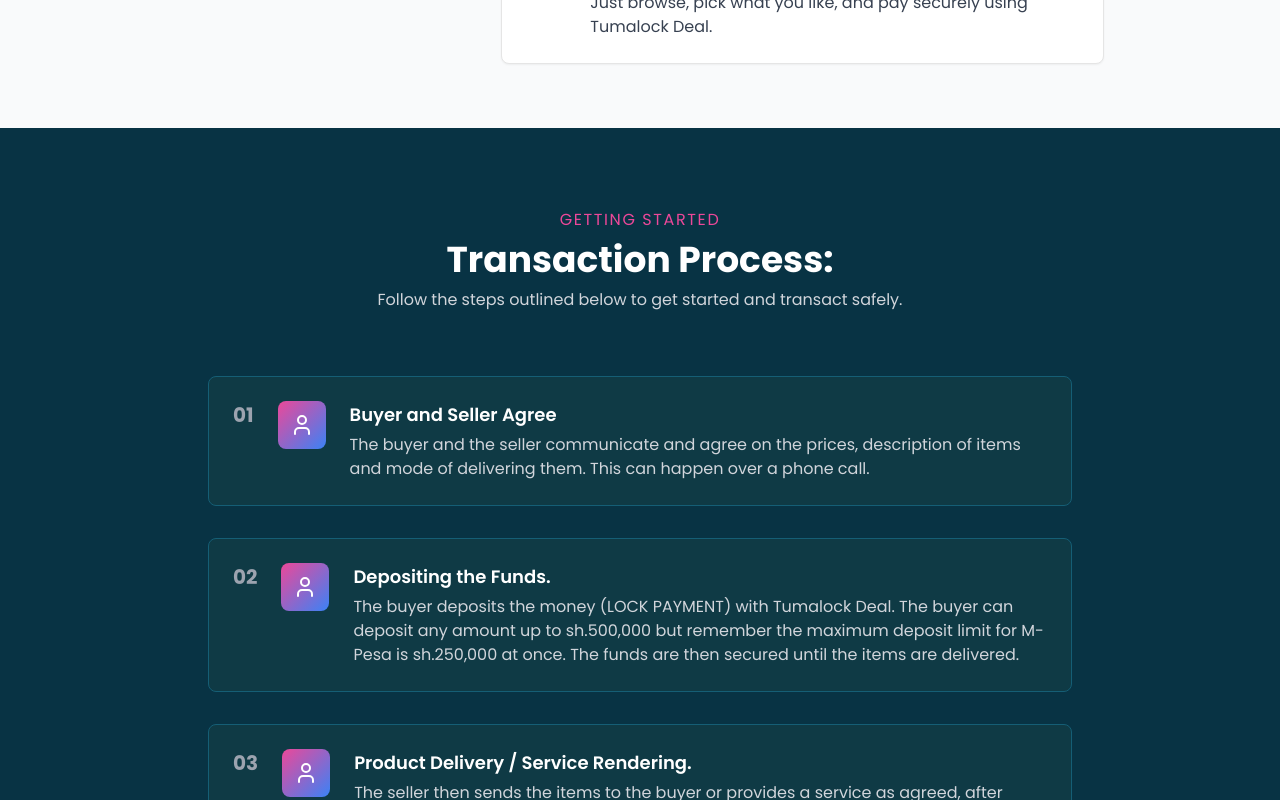
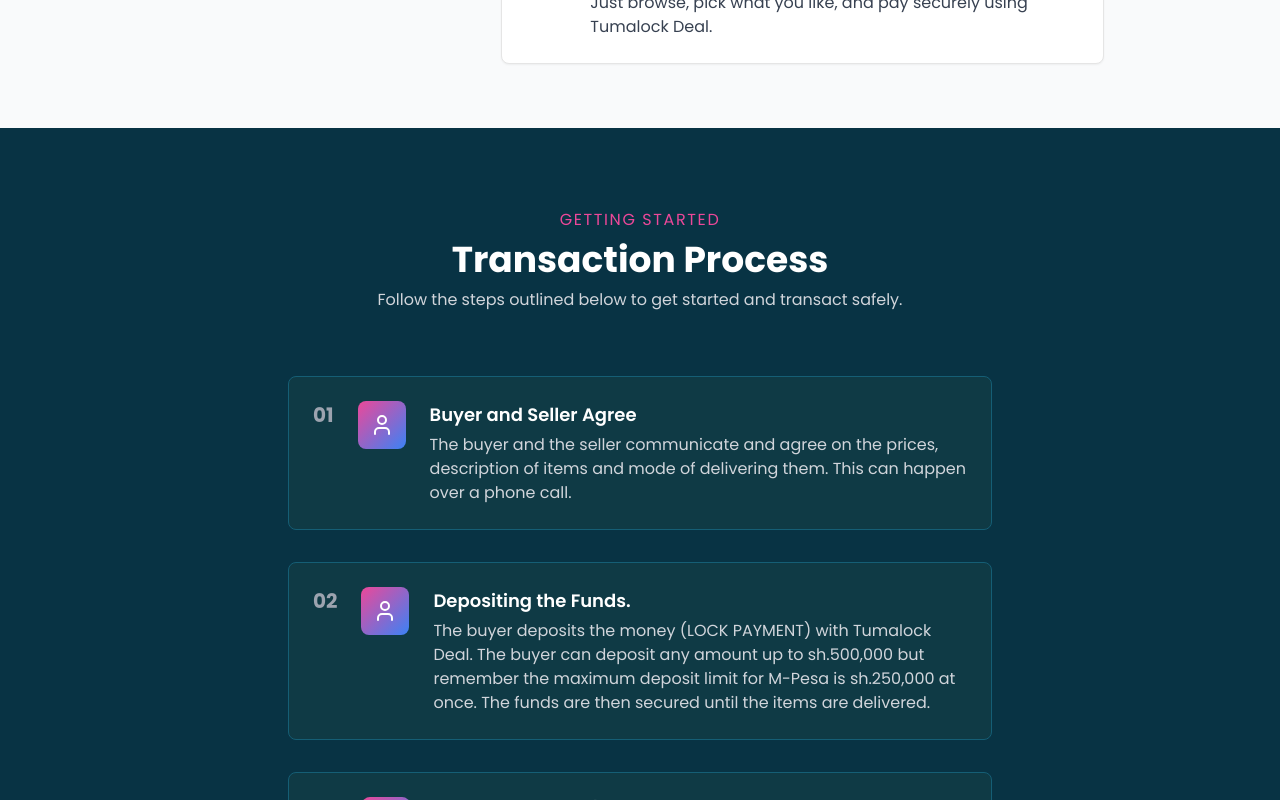
Before and after one commit to Math3wsl3vi/Tumalock-deal, a Next.js app: page / in a window 1280 px wide. Shown: the part 2780-3580 px from the top of the page. Built offline with nearby package versions, Linux system fonts and the light colour scheme.

Commit message:
transaction edit

```diff
--- a/components/home/Transaction.tsx
+++ b/components/home/Transaction.tsx
@@ -26,10 +26,10 @@
 
 const Transaction = () => {
   return (
-     <section className="bg-[#083344] text-white py-20 px-6 md:px-52 font-poppins">
+     <section className="bg-[#083344] text-white py-20 px-6 md:px-72 font-poppins">
       <div className="text-center mb-16">
         <p className="text-pink-500 uppercase tracking-widest font-medium">Getting Started</p>
-        <h2 className="text-3xl md:text-4xl font-bold mt-2">Transaction Process:</h2>
+        <h2 className="text-3xl md:text-4xl font-bold mt-2">Transaction Process</h2>
         <p className="text-gray-300 mt-2">
           Follow the steps outlined below to get started and transact safely.
         </p>
```
